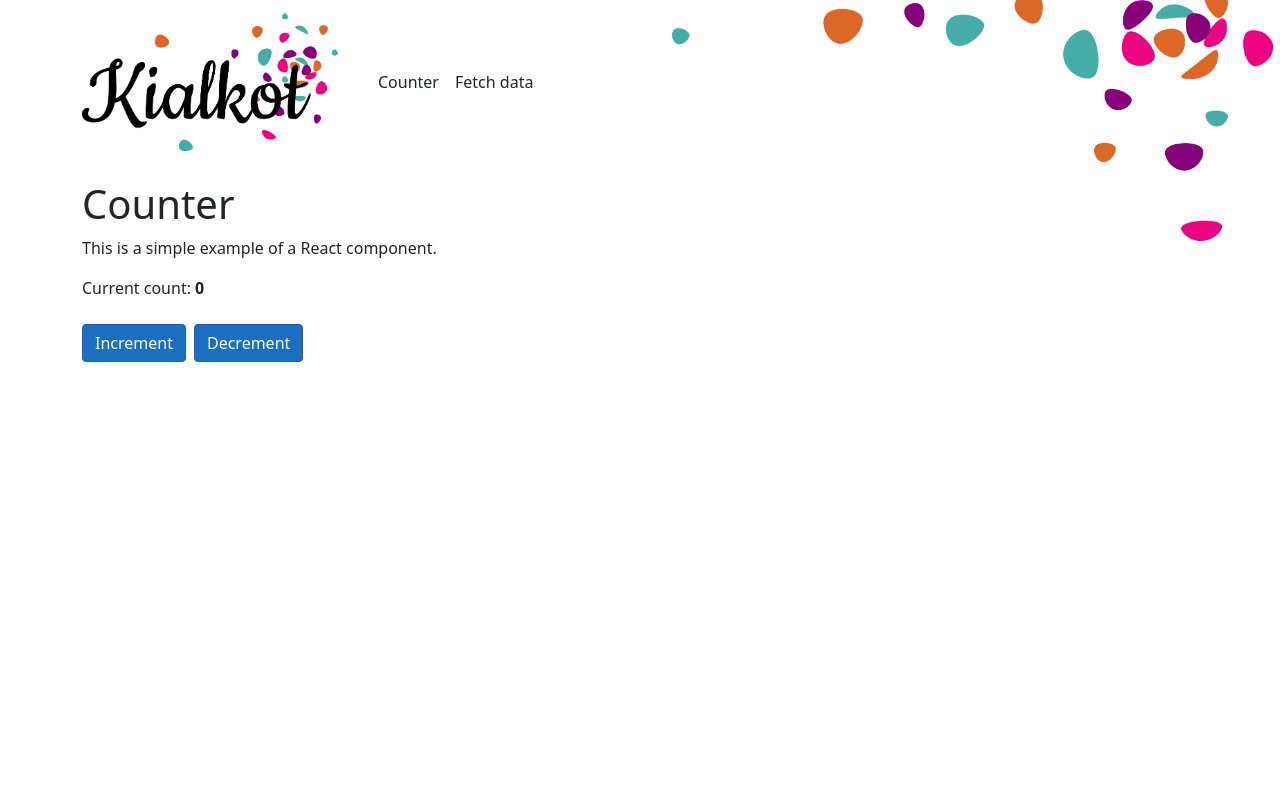
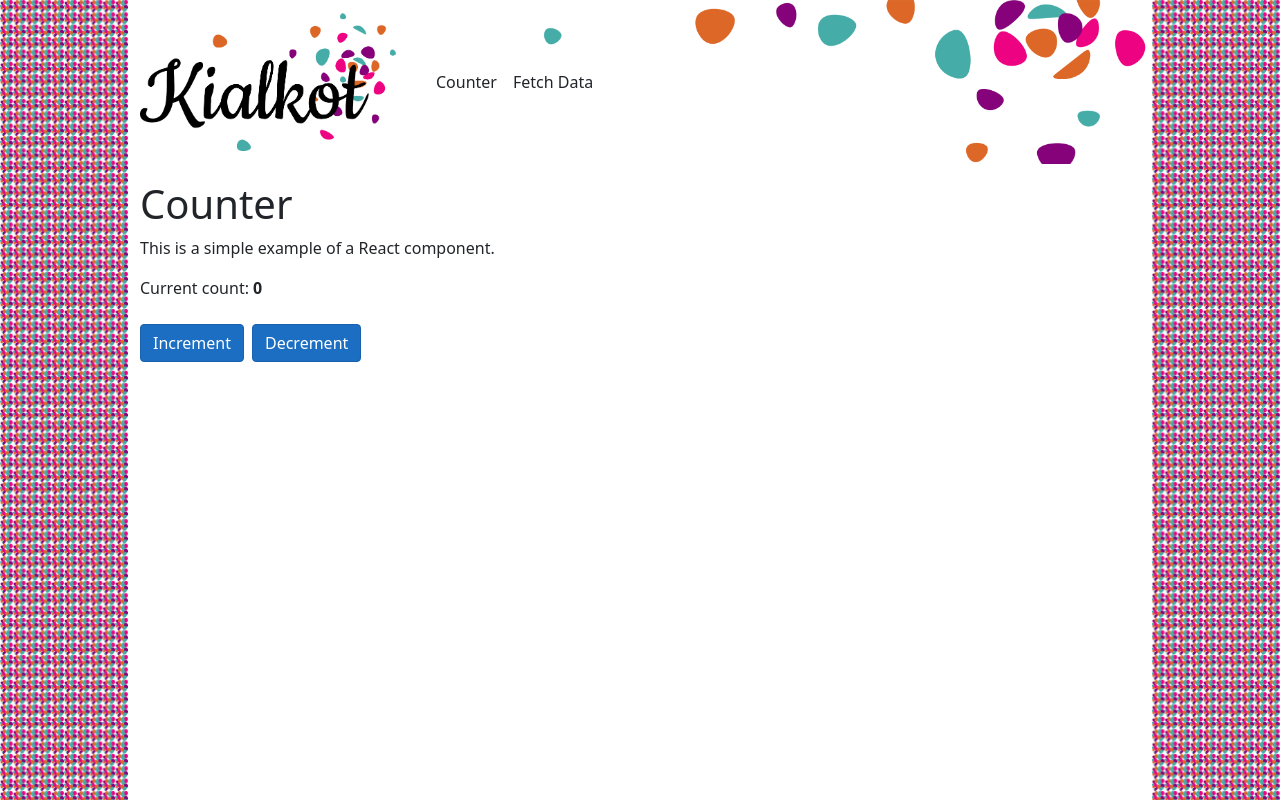
Before and after one commit to Stipo0/kialkot, a React (Create React App) app in the folder kialkot/kialkot/ClientApp/: page /counter in a window 1280 px wide. Built offline with nearby package versions, Linux system fonts and the light colour scheme.

Commit message:
Refakt és oldalsó diszitőelem

```diff
--- a/kialkot/kialkot/ClientApp/src/App.js
+++ b/kialkot/kialkot/ClientApp/src/App.js
@@ -1,7 +1,7 @@
 import React, { Component } from 'react';
 import { Route, Routes } from 'react-router-dom';
 import AppRoutes from './AppRoutes';
-import { Layout } from './components/Layout';
+import { Layout } from './components/layout/Layout';
 import './custom.css';
 
 export default class App extends Component {
--- a/kialkot/kialkot/ClientApp/src/components/Layout.js
+++ /dev/null
@@ -1,18 +0,0 @@
-import React, { Component } from 'react';
-import { Container } from 'reactstrap';
-import { NavMenu } from './NavMenu';
-
-export class Layout extends Component {
-  static displayName = Layout.name;
-
-  render() {
-    return (
-      <div>
-        <NavMenu />
-        <Container>
-          {this.props.children}
-        </Container>
-      </div>
-    );
-  }
-}
--- a/kialkot/kialkot/ClientApp/src/components/NavMenu.js
+++ /dev/null
@@ -1,49 +0,0 @@
-import React, { Component } from 'react';
-import { Collapse, Navbar, NavbarBrand, NavbarToggler, NavItem, NavLink } from 'reactstrap';
-import { Link } from 'react-router-dom';
-import './NavMenu.css';
-import Logo from '../images/Logo.png';
-import FelsoDisz from '../images/felsodisz.png';
-
-export class NavMenu extends Component {
-  static displayName = NavMenu.name;
-
-  constructor (props) {
-    super(props);
-
-    this.toggleNavbar = this.toggleNavbar.bind(this);
-    this.state = {
-      collapsed: true
-    };
-  }
-
-  toggleNavbar () {
-    this.setState({
-      collapsed: !this.state.collapsed
-    });
-  }
-
-  render() {
-    return (
-      <header>
-        <Navbar className="navbar-expand-sm navbar-toggleable-sm ng-white mb-3" container light>
-          <NavbarBrand tag={Link} to="/"><img src={Logo} alt="logo"/></NavbarBrand>
-          <NavbarToggler onClick={this.toggleNavbar} className="mr-2" />
-          <Collapse className="d-sm-inline-flex flex-sm-row" isOpen={!this.state.collapsed} navbar>
-            <ul className="navbar-nav flex-grow">
-              <NavItem>
-                <NavLink tag={Link}to="/"></NavLink>
-              </NavItem>
-              <NavItem>
-                <NavLink tag={Link} className="text-dark" to="/counter">Counter</NavLink>
-              </NavItem>
-              <NavItem>
-                <NavLink tag={Link} className="text-dark" to="/fetch-data">Fetch data</NavLink>
-              </NavItem>
-            </ul>
-          </Collapse>
-        </Navbar>
-      </header>
-    );
-  }
-}
--- a/kialkot/kialkot/ClientApp/src/components/NavMenu.css
+++ b/kialkot/kialkot/ClientApp/src/components/NavMenu/NavMenu.css
@@ -3,23 +3,20 @@ a.navbar-brand {
   word-break: break-all;
 }
 
-a.navbar-brand img{
+a.navbar-brand img {
   width: 20vw;
 }
-
-body {
-  background-image: url('../images/felsodisz.png');
-  background-position: right top;
-  background-repeat: no-repeat;
-  background-size: 50vw;
-}
-
 
 html {
   font-size: 14px;
 }
+
 @media (min-width: 768px) {
   html {
     font-size: 16px;
   }
 }
+
+a.navbar-toggler {
+  margin-right: 7vw;
+}
--- /dev/null
+++ b/kialkot/kialkot/ClientApp/src/components/NavMenu/NavMenu.js
@@ -0,0 +1,68 @@
+import React, { Component } from "react";
+import {
+  Collapse,
+  Navbar,
+  NavbarBrand,
+  NavbarToggler,
+  NavItem,
+  NavLink,
+} from "reactstrap";
+import { Link } from "react-router-dom";
+import "./NavMenu.css";
+import Logo from "../../images/Logo.png";
+
+export class NavMenu extends Component {
+  static displayName = NavMenu.name;
+
+  constructor(props) {
+    super(props);
+
+    this.toggleNavbar = this.toggleNavbar.bind(this);
+    this.state = {
+      collapsed: true,
+      RouteConfig: [
+        { label: "", link: "/" },
+        { label: "Counter", link: "/counter" },
+        { label: "Fetch Data", link: "/fetch-data" },
+      ],
+    };
+  }
+
+  toggleNavbar() {
+    this.setState({
+      collapsed: !this.state.collapsed,
+    });
+  }
+
+  render() {
+    return (
+      <header>
+        <Navbar
+          className="navbar-expand-sm navbar-toggleable-sm ng-white mb-3"
+          container
+          light
+        >
+          <NavbarBrand tag={Link} to="/">
+            <img src={Logo} alt="logo" />
+          </NavbarBrand>
+          <NavbarToggler onClick={this.toggleNavbar} className="m3" />
+          <Collapse
+            className="d-sm-inline-flex flex-sm-row"
+            isOpen={!this.state.collapsed}
+            navbar
+          >
+            <ul className="navbar-nav flex-grow">
+              {this.state.RouteConfig.map(({ link, label }) => (
+                <NavItem>
+                  <NavLink tag={Link} className="text-dark" to={link}>
+                    {label}
+                  </NavLink>
+                </NavItem>
+              ))}
+            </ul>
+          </Collapse>
+        </Navbar>
+      </header>
+    );
+  }
+}
--- /dev/null
+++ b/kialkot/kialkot/ClientApp/src/components/layout/Layout.css
@@ -0,0 +1,20 @@
+body {
+	background-image: url('../../images/hatterfoltok.png');
+	background-size: 1vw;
+}
+
+#root {
+	width: 80%;
+	margin: 0 10%;
+	height: 100vh;
+	background-color: white;
+	background-attachment: scroll;
+	background-position: center;
+}
+
+header {
+	background-image: url('../../images/felsodisz.png');
+	background-position: right top;
+	background-repeat: no-repeat;
+	background-size: 50vw;
+}
--- /dev/null
+++ b/kialkot/kialkot/ClientApp/src/components/layout/Layout.js
@@ -0,0 +1,17 @@
+import React, { Component } from "react";
+import { Container } from "reactstrap";
+import { NavMenu } from "../NavMenu/NavMenu";
+import "./Layout.css";
+
+export class Layout extends Component {
+  static displayName = Layout.name;
+
+  render() {
+    return (
+      <div>
+        <NavMenu />
+        <Container>{this.props.children}</Container>
+      </div>
+    );
+  }
+}
```
Also changed, not shown: kialkot/kialkot/ClientApp/src/AppRoutes.js (+6 -6 lines), kialkot/kialkot/ClientApp/src/pages/Counter/Counter.js (renamed from kialkot/kialkot/ClientApp/src/components/Counter.js, +12 -6 lines), kialkot/kialkot/ClientApp/src/images/hatterfoltok.png (added), kialkot/kialkot/ClientApp/src/pages/FetchData/FetchData.js (renamed from kialkot/kialkot/ClientApp/src/components/FetchData.js), kialkot/kialkot/ClientApp/src/pages/Home/Home.js (renamed from kialkot/kialkot/ClientApp/src/components/Home.js).
